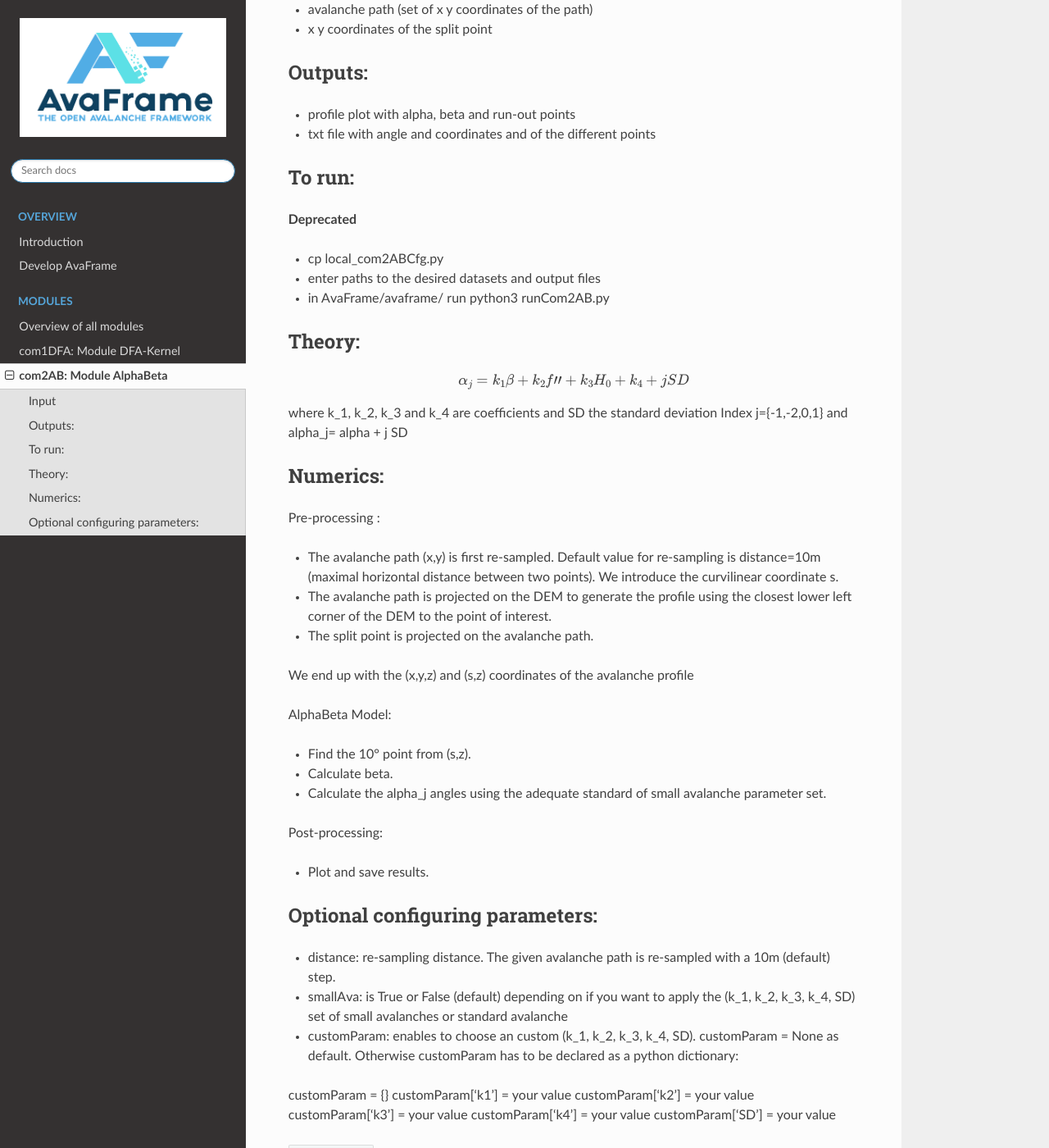
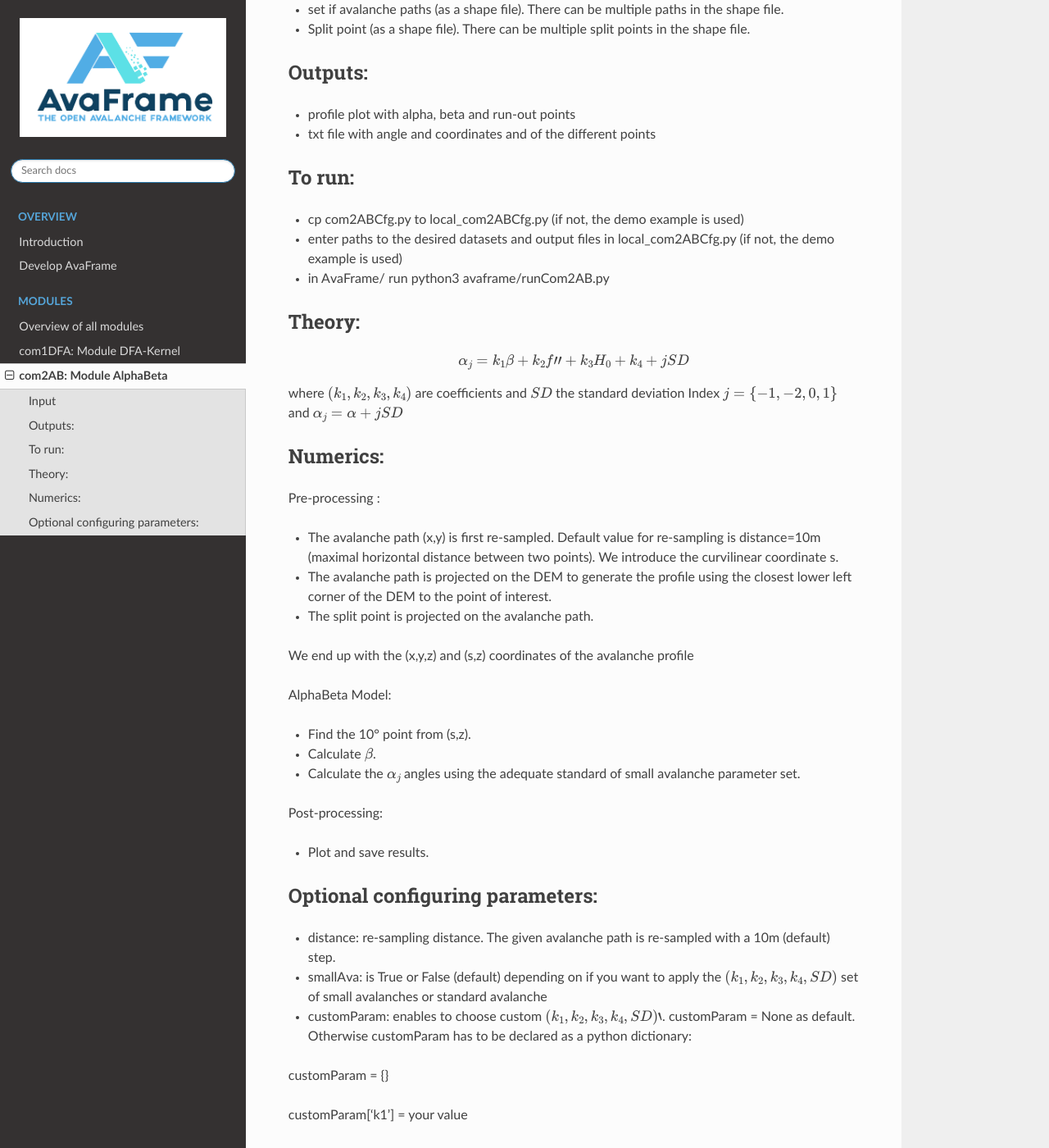
Before and after one commit to avaframe/AvaFrame, a Sphinx documentation site: the page built from docs/moduleCom2AB.rst, in a window 1280 px wide and 1400 px high, scrolled down 312 px. Shown: the whole window at 82% size. Built offline with Sphinx 7.4.7 and the Read the Docs theme 2.0.0, drawn with Linux system fonts in a browser that asks for light colours; some of the changed text lies outside the part shown.

```diff
--- a/docs/moduleCom2AB.rst
+++ b/docs/moduleCom2AB.rst
@@ -6,9 +6,9 @@
 Input
 -----
 
-* raster of the DEM
-* avalanche path (set of x y coordinates of the path)
-* x y coordinates of the split point
+* raster of the DEM (.asc file)
+* set if avalanche paths (as a shape file). There can be multiple paths in the shape file.
+* Split point (as a shape file). There can be multiple split points in the shape file.
 
 Outputs:
 --------
@@ -19,22 +19,19 @@
 To run:
 -------
 
-**Deprecated**
-
-* cp local_com2ABCfg.py
-* enter paths to the desired datasets and output files
-* in AvaFrame/avaframe/ run python3 runCom2AB.py
+* cp com2ABCfg.py to local_com2ABCfg.py (if not, the demo example is used)
+* enter paths to the desired datasets and output files in local_com2ABCfg.py (if not, the demo example is used)
+* in AvaFrame/ run python3 avaframe/runCom2AB.py
 
 
 Theory:
 -------
 
 .. math::
-
     \alpha_j = k_1 \beta + k_2 f" + k_3 H_0 + k_4 + j SD
 
-where k_1, k_2, k_3 and k_4 are coefficients and SD the standard deviation
-Index j={-1,-2,0,1} and \alpha_j= \alpha + j SD
+where :math:`(k_1, k_2, k_3, k_4)` are coefficients and :math:`SD` the standard deviation
+Index :math:`j=\{-1,-2,0,1\}` and :math:`\alpha_j= \alpha + j SD`
 
 Numerics:
 -------
@@ -48,8 +45,8 @@
 AlphaBeta Model:
 
 * Find the 10° point from (s,z).
-* Calculate \beta.
-* Calculate the \alpha_j angles using the adequate standard of small avalanche parameter set.
+* Calculate :math:`\beta`.
+* Calculate the :math:`\alpha_j` angles using the adequate standard of small avalanche parameter set.
 
 Post-processing:
 
@@ -58,11 +55,17 @@
 Optional configuring parameters:
 -------
 * distance: re-sampling distance. The given avalanche path is re-sampled with a 10m (default) step.
-* smallAva: is True or False (default) depending on if you want to apply the (k_1, k_2, k_3, k_4, SD) set of small avalanches or standard avalanche
-* customParam: enables to choose an custom (k_1, k_2, k_3, k_4, SD). customParam = None as default. Otherwise customParam has to be declared as a python dictionary:
+* smallAva: is True or False (default) depending on if you want to apply the :math:`(k_1, k_2, k_3, k_4, SD)` set of small avalanches or standard avalanche
+* customParam: enables to choose custom :math:`(k_1, k_2, k_3, k_4, SD)``. customParam = None as default. Otherwise customParam has to be declared as a python dictionary:
+
 customParam = {}
+
 customParam['k1'] = your value
+
 customParam['k2'] = your value
+
 customParam['k3'] = your value
+
 customParam['k4'] = your value
+
 customParam['SD'] = your value
```
Also changed, not shown: 3 other files.
